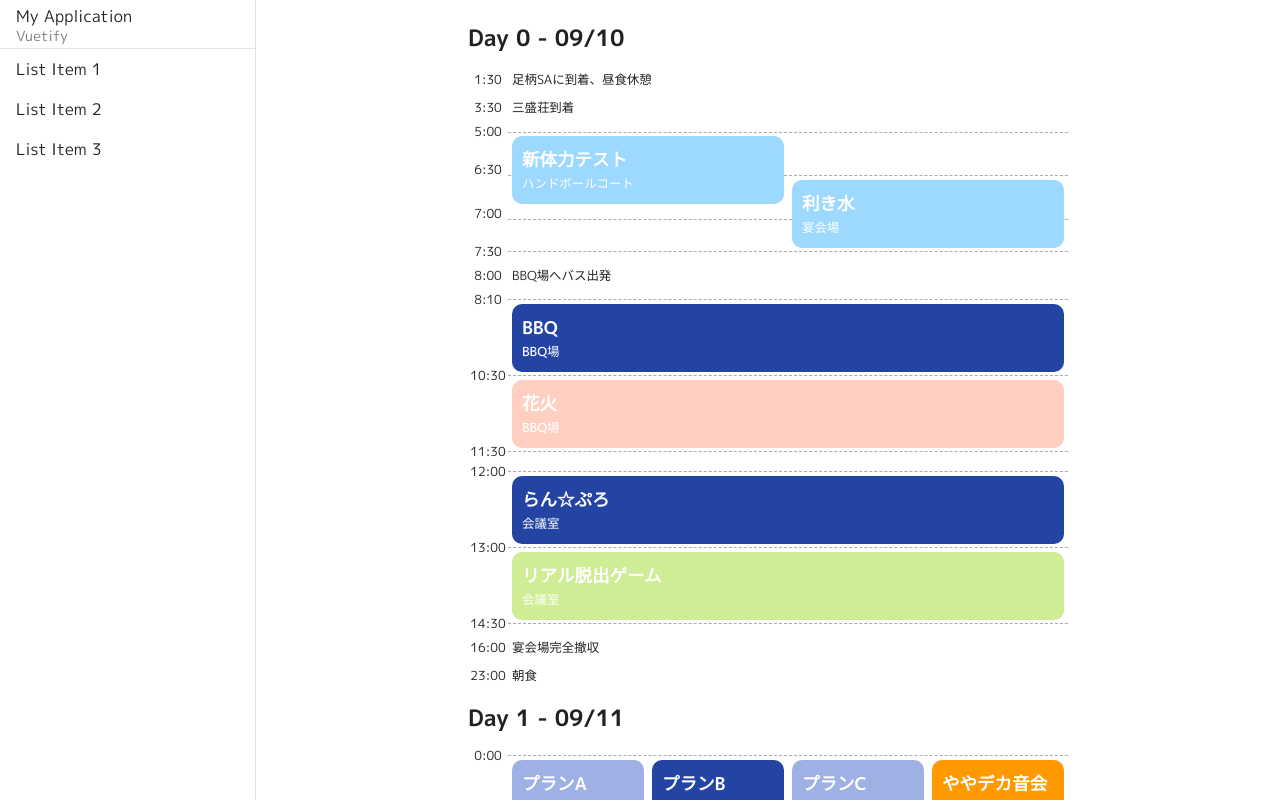
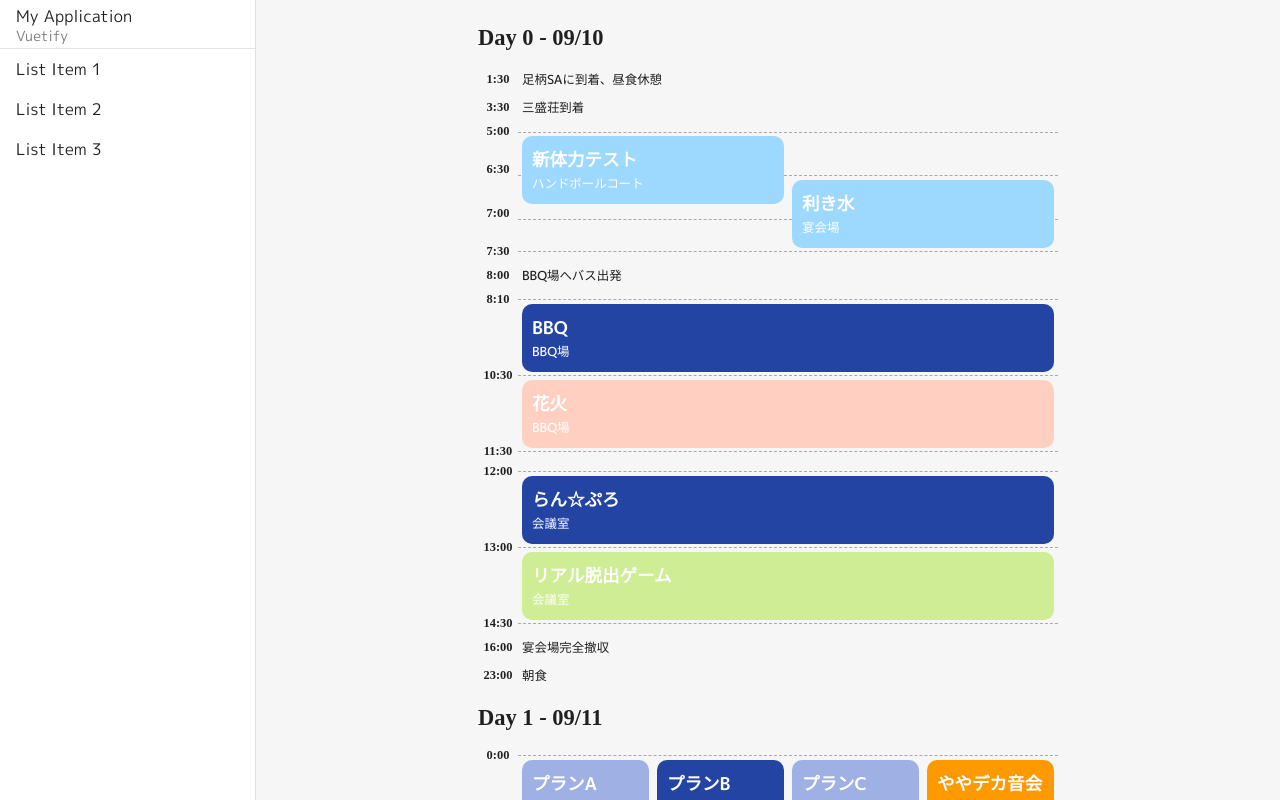
Before and after one commit to traP-jp/rucQ, a Vue app in the folder frontend/: page /1/schedule in a window 1280 px wide. Shown: the top 800 px of the page. Built offline with nearby package versions, Linux system fonts and the light colour scheme.

Commit message:
見た目の反映

```diff
--- a/frontend/src/App.vue
+++ b/frontend/src/App.vue
@@ -9,8 +9,8 @@ const { mobile } = useDisplay()
 </script>
 
 <template>
-  <v-app>
-    <side-bar v-if=!mobile />
+  <v-app style="background: var(--color-background)">
+    <side-bar v-if="!mobile" />
     <mobile-header v-if="mobile" />
     <v-main>
       <router-view />
--- a/frontend/src/assets/base.css
+++ b/frontend/src/assets/base.css
@@ -36,8 +36,9 @@
 *,
 *::before,
 *::after {
+  margin: 0;
+  padding: 0;
   box-sizing: border-box;
-  margin: 0;
   font-weight: normal;
 }
 
@@ -49,7 +50,7 @@ body {
     color 0.5s,
     background-color 0.5s;
   line-height: 1.6;
-  font-family: 'M PLUS 1p', sans-serif;
+  font-family: 'M PLUS 1p', "Avenir Next", sans-serif;
   font-size: 15px;
   text-rendering: optimizeLegibility;
   -webkit-font-smoothing: antialiased;
--- a/frontend/src/views/ScheduleView.vue
+++ b/frontend/src/views/ScheduleView.vue
@@ -32,7 +32,7 @@ const onlyPlans = (group: BlockGroup) => {
 <template>
   <div :class="$style.container" v-if="days.length > 0">
     <div v-for="(day, index) in days" :key="day.dateString">
-      <h2 style="margin-bottom: 20px; font-weight: 700">
+      <h2 style="margin-bottom: 20px; font-weight: 700; font-family: 'Avenir Next'">
         {{ `Day ${index} - ${day.dateString}` }}
       </h2>
       <div
@@ -51,7 +51,9 @@ const onlyPlans = (group: BlockGroup) => {
           :class="$style.timehead"
           :style="`grid-row: ${(timehead.Line - group.Start) * 2 + 1} / ${(timehead.Line - group.Start) * 2 + 2}; grid-column: 1;`"
         >
-          <h5>{{ getTimeStringNoPad(new Date(timehead.Time)) }}</h5>
+          <h5 style="font-family: 'Avenir Next'; font-weight: 700">
+            {{ getTimeStringNoPad(new Date(timehead.Time)) }}
+          </h5>
         </div>
         <div
           v-for="timehead in group.TimeTable"
@@ -76,7 +78,7 @@ const onlyPlans = (group: BlockGroup) => {
           :class="$style.plan"
           :style="`grid-row: ${(plan.Row - group.Start) * 2 + 1} / ${(plan.Row - group.Start) * 2 + 2}; grid-column: 2;`"
         >
-          <h5>{{ plan.Text }}</h5>
+          <h5 style="font-weight: 500">{{ plan.Text }}</h5>
         </div>
         <EventBlock
           v-for="event in group.Events"
@@ -91,7 +93,8 @@ const onlyPlans = (group: BlockGroup) => {
 
 <style module>
 .container {
-  margin: 20px auto;
+  margin: auto;
+  padding: 20px 10px;
   max-width: 600px;
 }
 
@@ -114,7 +117,8 @@ const onlyPlans = (group: BlockGroup) => {
 
 .timehead {
   margin: auto 0;
-  width: 40px;
+  padding-right: 10px;
+  width: 50px;
   overflow: visible;
   display: flex;
   flex-direction: row;
```
